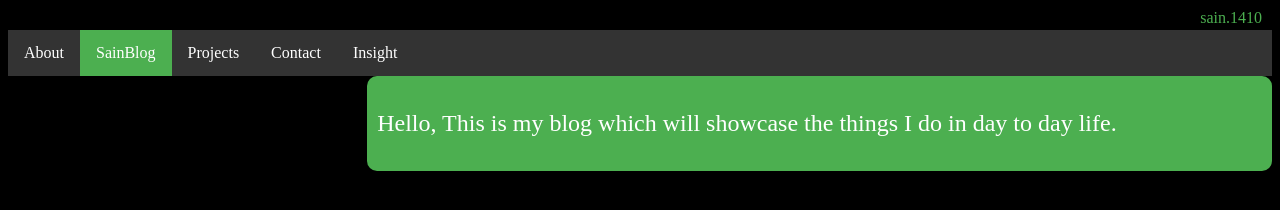
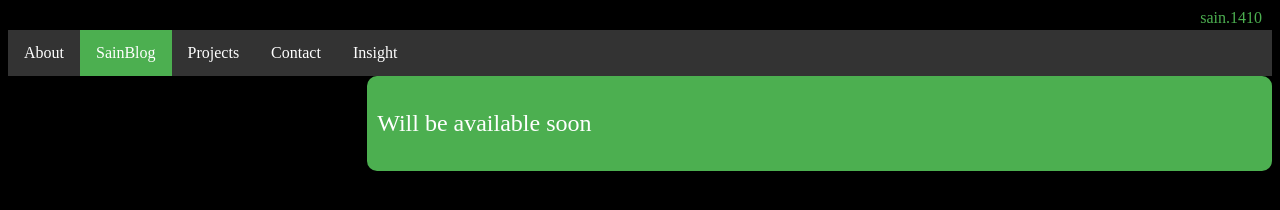
Before and after one commit to deepaksain1410/deepaksain1410.github.io, a plain HTML site: page blog.html in a window 1280 px wide. Drawn offline with Linux system fonts and the light colour scheme.

Commit message:
Update blog.html

```diff
--- a/blog.html
+++ b/blog.html
@@ -19,7 +19,7 @@
 	</div>
 
 	<div class="info">
-		<p>Hello, This is my blog which will showcase the things I do in day to day life.</p>
+		<p>Will be available soon</p>
 	</div>
 
 </body>
```
